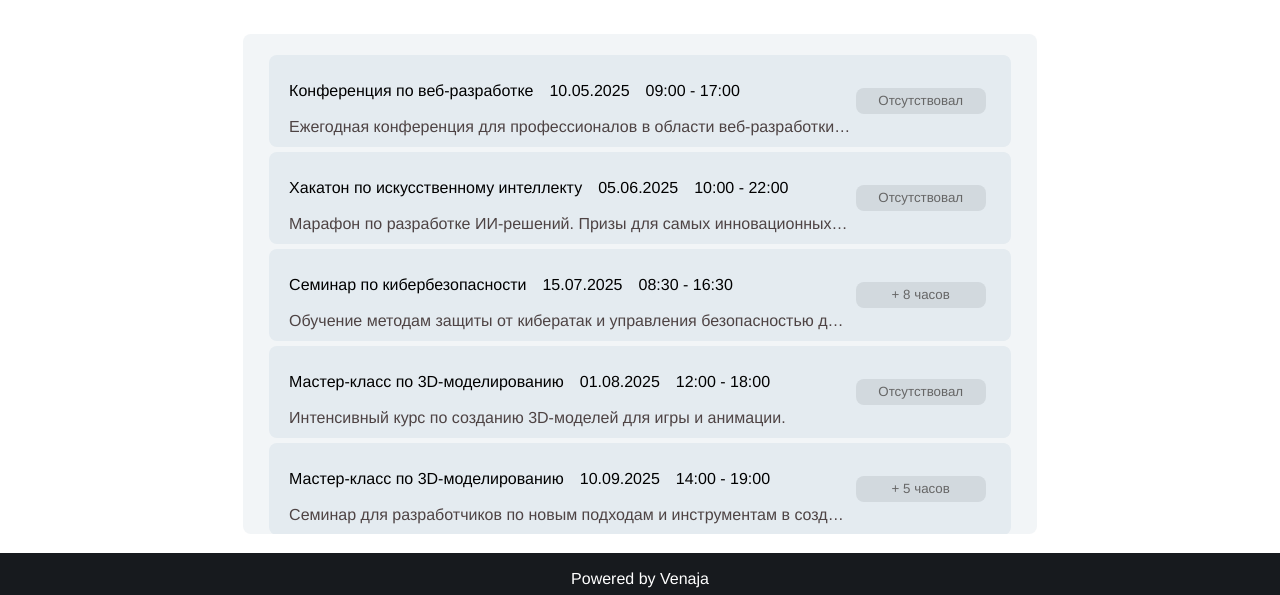
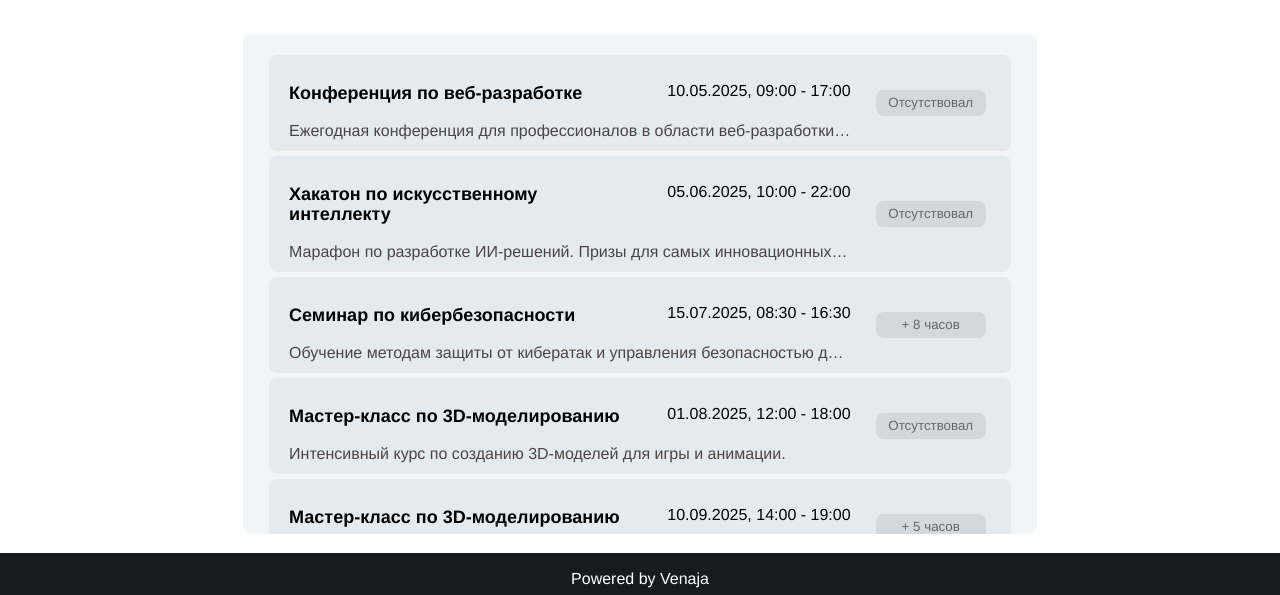
Before and after one commit to dwarowski/venaja-hackaton-2025, a React (Create React App) app: page / in a window 1280 px wide. Both pictures are taken after a click on the button "Завершенные события". Shown: the part 265-860 px from the top of the page. Built offline with nearby package versions, Linux system fonts and the light colour scheme.

Commit message:
Fix Volunteer__ClosedEvents design

```diff
--- a/src/VolunteerPage/ClosedEvents.tsx
+++ b/src/VolunteerPage/ClosedEvents.tsx
@@ -81,19 +81,18 @@ const FutureEvents: React.FC<EventsProps> = ({ events }) => {
               <div className="event-item">
                 <div className="event-content">
                   <div className="event-box">
-                    <div className="main-info">
-                      <h1>{event.title}</h1>
-                      <p>{formatDate(event.date[0])}</p>
-                      <p>{formatTimeRange(event.date)}</p>
+                    <div className='volunteer__my-events_el_title-box'>
+                      <p className='volunteer__my-events_el_title-box_name'>{event.title}</p>
+                      <p className='volunteer__my-events_el_title-box_time'>{formatDate(event.date[0])},  {formatTimeRange(event.date)} </p>
                     </div>
-                    <p className="event-description">{event.description}</p>
+                    <p className='event-description'>{event.description}</p>
                   </div>
                   <div className="button-container">
                     {/* Здесь выводим либо текст "Отсутствовал", либо разницу во времени */}
                     {event.accepted ? (
-                      <p className="text-inactive">+ {calculateTimeDifference(event.date)} часов</p>
+                      <p className="text-inactive volunteer__future-events_button">+ {calculateTimeDifference(event.date)} часов</p>
                     ) : (
-                      <p className="text-inactive">Отсутствовал</p>
+                      <p className="text-inactive volunteer__future-events_button">Отсутствовал</p>
                     )}
                   </div>
                 </div>
```
